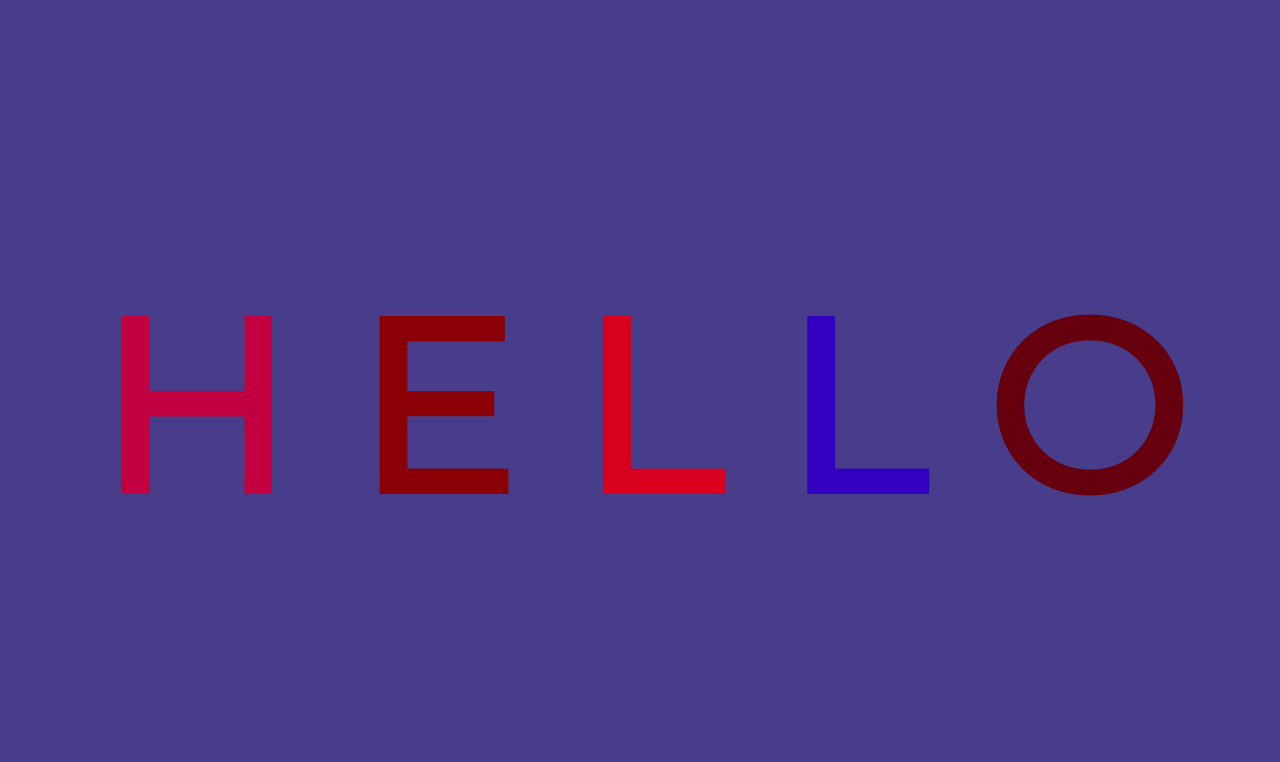
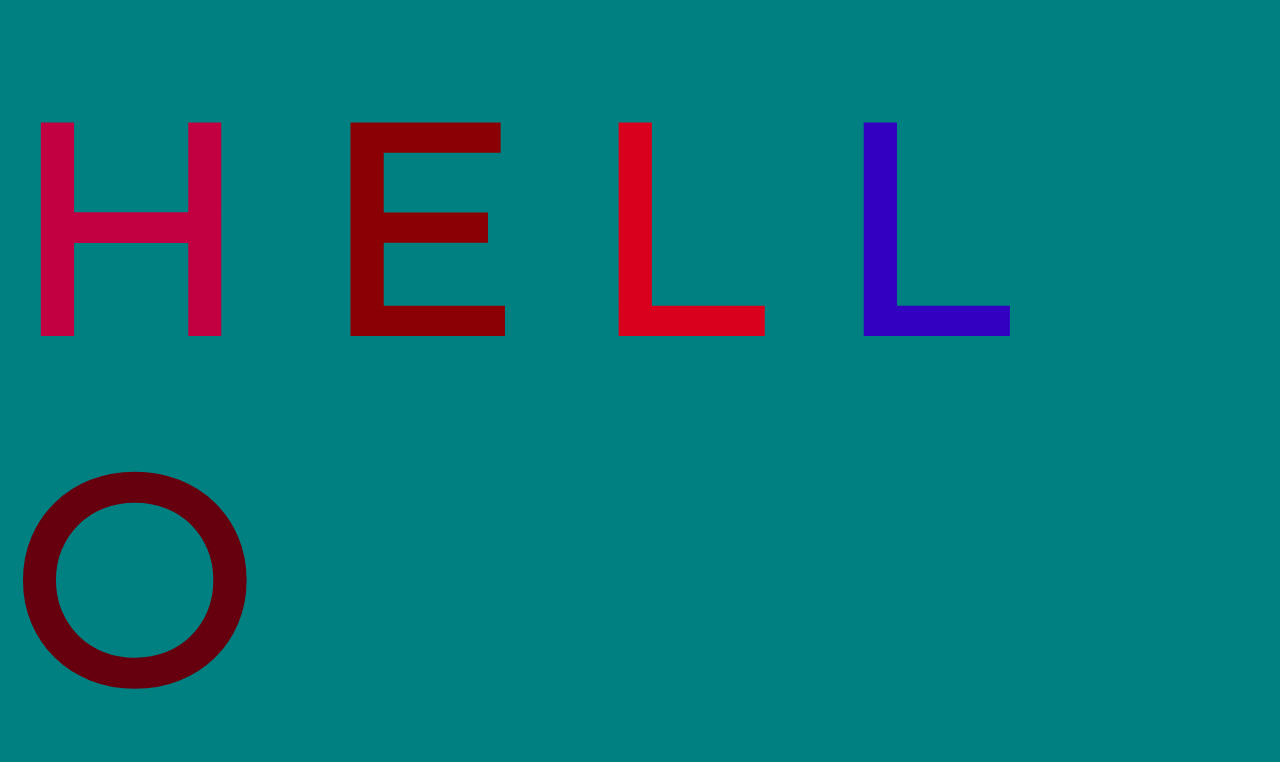
Before and after one commit to hunterpiggot/ColorChangingText, a plain HTML site: page index.html in a window 1280 px wide. Drawn offline with Linux system fonts and the light colour scheme.

Commit message:
tweak css

```diff
--- a/app.css
+++ b/app.css
@@ -3,11 +3,11 @@ body {
 	justify-content: center;
 	align-items: center;
 	height: 100vh;
-	background-color: darkslateblue;
+	background-color: teal;
 }
 
 h1 {
-	font-size: 15rem;
+	font-size: 18rem;
 	font-family: Montserrat;
 }
 
```
